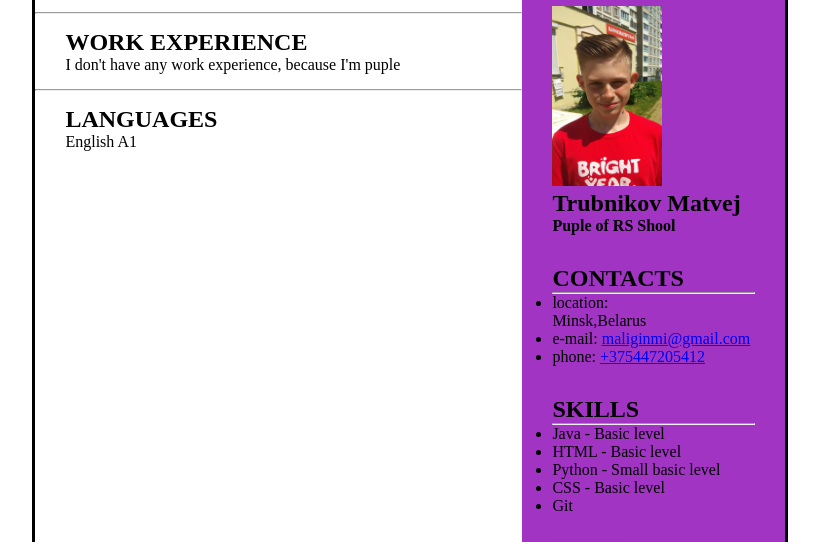
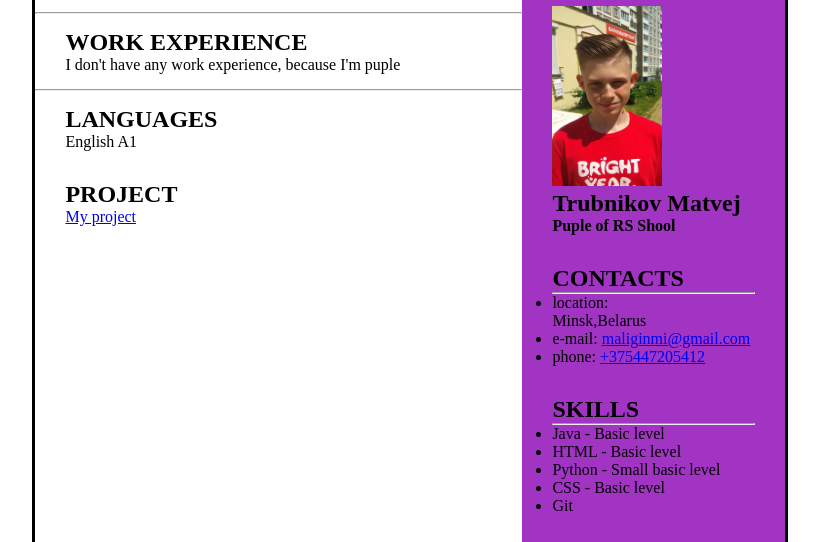
Before and after one commit to matvej11/rsschool-cv, a plain HTML site: page index.html in a window 1280 px wide. Shown: the part 81-623 px from the top of the page, without its empty margins (230-1049 px from the left). Drawn offline with Linux system fonts and the light colour scheme.

Commit message:
feat:add project

```diff
--- a/index.html
+++ b/index.html
@@ -70,6 +70,10 @@
                 <h2>LANGUAGES</h2>
                 <p>English A1</p>
             </section>
+            <section>
+                <h2>PROJECT</h2>
+                <a href="https://github.com/matvej11/rsschool-cv/tree/rsschool-cv-html">My project</a>
+            </section>
         </main>
         <footer>
             <a href="/rsschool-cv/rs_school_js.svg"><img class="logo" src="/rsschool-cv/rs_school_js.svg" width="50" height="50" alt="logo"></a>
--- a/style.css
+++ b/style.css
@@ -24,7 +24,7 @@
     background-color: white;
     position: relative;
     overflow: hidden;
-    height: 50%;
+    height: 80%;
     width: 59%;
     align-items: center;
     justify-content: center;
```
